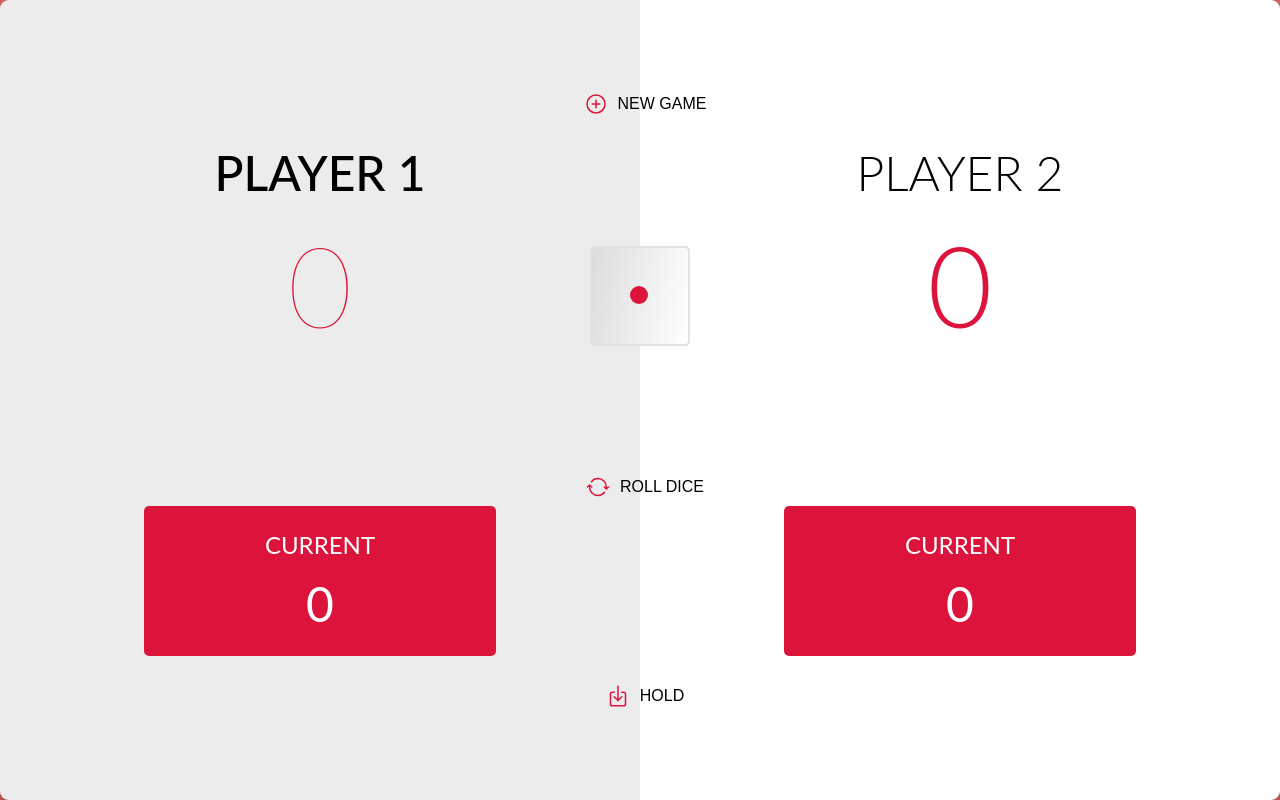
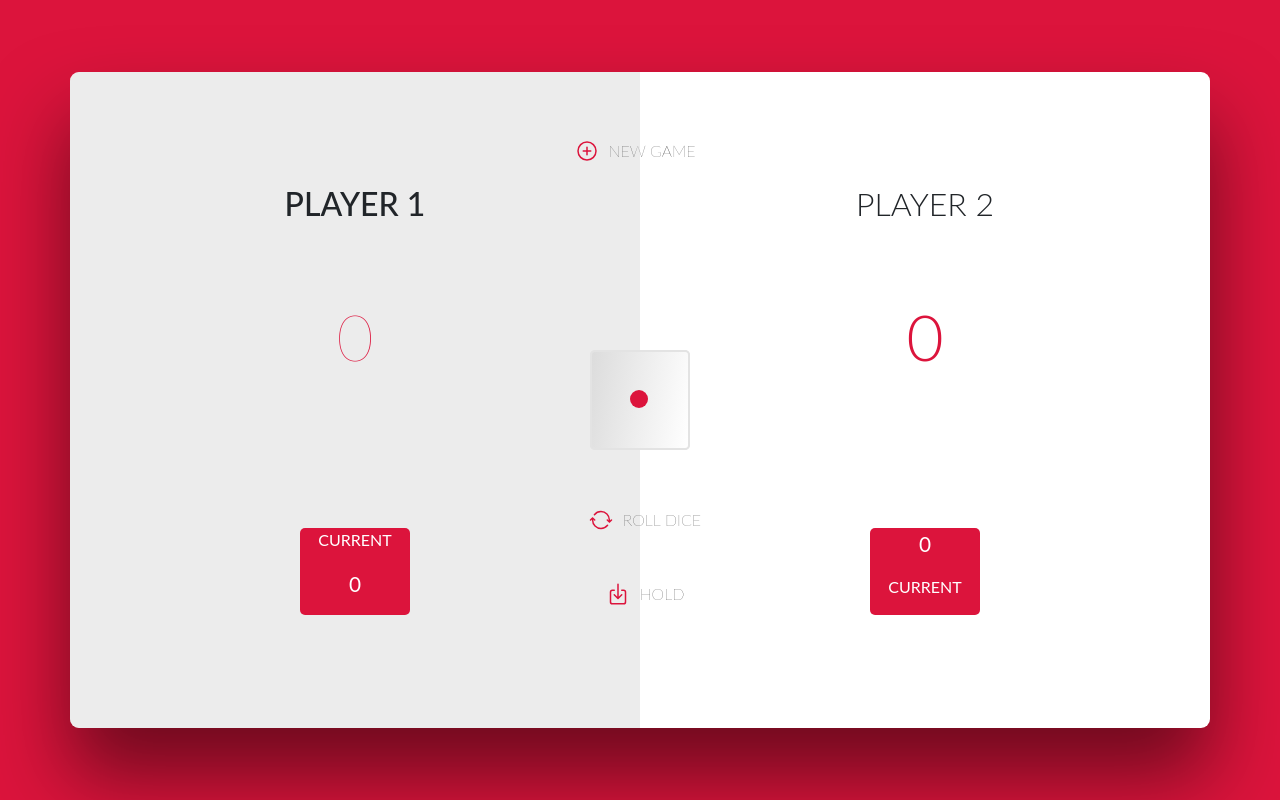
Before and after one commit to Justine-Gar/Projet_Dice-Duel, a plain HTML site: page index.html in a window 1280 px wide. Drawn offline with nearby package versions, Linux system fonts and the light colour scheme.

Commit message:
Update html, css

```diff
--- a/Asset/css/style.css
+++ b/Asset/css/style.css
@@ -10,7 +10,7 @@
 }
 body {
   font-family: 'Lato', sans-serif;
-  background-color: rgb(209, 98, 98);
+  background-color: crimson;
   height: 100vh;
   display: flex;
   align-items: center;
@@ -19,23 +19,24 @@ body {
 }
 
 
-
 /*
   Main style
 */
-main {
-  position: relative;
+.row{
+  height: 100%;
+}
+.container {
   width: 80rem;
-  height: 50rem;
+  height: 41rem;
   background-color: white;
-  box-shadow: 0 3rem 5rem rgba(0, 0, 0, 0.25);
+  box-shadow: 0 3rem 5rem rgba(0, 0, 0, 0.506);
   border-radius: 9px;
   overflow: hidden;
+}
+.diceContainer {
   display: flex;
-}
-.container {
-  display: grid;
-  place-items: center;
+  align-items: center;
+  justify-content: center;
   position: absolute;
   top: 0;
   left: 0;
@@ -44,17 +45,22 @@ main {
 }
 
 
-
 /*
   Player style
 */
-.player {
-  flex: 50%;
+.player1 {
+  text-align: center;
   display: flex;
   flex-direction: column;
   align-items: center;
-  padding: 9rem;
 }
+.player2 {
+  text-align: center;
+  display: flex;
+  flex-direction: column-reverse;
+  align-items: center;
+}
+
 .playerActive {
   background-color: rgba(208, 208, 208, 0.4);
 }
@@ -67,6 +73,14 @@ main {
 .playerActive .current {
   opacity: 1;
 }
+.scorePlayer2 {
+  display: flex;
+  flex-direction: column-reverse;
+}
+.curPlayer2 {
+  display: flex;
+  flex-direction: column-reverse;
+}
 
 
 /*
@@ -74,35 +88,31 @@ main {
 */
 .name {
   position: relative;
-  font-size: 3rem;
+  font-size: 1.5rem;
   font-weight: 300;
   text-transform: uppercase;
   margin-bottom: 1rem;
 }
 .score {
-  font-size: 7rem;
+  font-size: 3rem;
   font-weight:300;
   color: crimson;
-  margin-bottom: auto;
 }
 .current {
   background-color: crimson;
   border-radius: 5px;
   color: white;
-  width: 100%;
-  padding: 1.5rem;
+  width: 100px;
   text-align: center;
 }
 .currentText {
   text-transform: uppercase;
-  margin-bottom: 1rem;
-  font-size: 1.5rem;
+  font-size:  0.8rem;
   color: white;
 }
 .currentScore {
-  font-size: 3rem;
+  font-size: 1rem;
 }
-
 
 
 /*
@@ -201,7 +211,21 @@ main {
 }
 
 
-
+/*
+  position btn
+*/
+.placeBtn {
+  font-size: 0.8rem;
+  display: flex;
+  flex-direction: column;
+  align-items: center;
+  justify-content: center;
+  position: absolute;
+  top: 0;
+  left: -115px;
+  right: 0;
+  bottom: 0;
+}
 /*
   Roll Button style
 */
@@ -212,11 +236,12 @@ main {
   padding: 10px;
 }
 .rollBtn {
+  flex-direction: column;
+  text-transform: uppercase;
+  font-weight: lighter;
   display: flex;
   align-items: center;
-  font-size: 1em;
-  text-transform: uppercase;
-  font-weight: lighter;
+  justify-content: center;
   background-color: rgba(12, 135, 243, 0);
   cursor: pointer;
   color: rgb(0, 0, 0);
@@ -225,11 +250,8 @@ main {
   margin: 35px;
 }
 .rollBtn:hover {
-  font-size: 1.1em;
+  font-weight: 600;
 }
-
-
-
 /*
   NewGame Button style
 */
@@ -240,11 +262,12 @@ main {
   padding: 10px;
 }
 .newBtn {
+  flex-direction: column;
+  text-transform: uppercase;
+  font-weight: lighter;
   display: flex;
   align-items: center;
-  font-size: 1em;
-  text-transform: uppercase;
-  font-weight: lighter;
+  justify-content: center;
   background-color: rgba(12, 135, 243, 0);
   cursor: pointer;
   color: rgb(0, 0, 0);
@@ -253,11 +276,8 @@ main {
   margin: 35px;
 }
 .newBtn:hover {
-  font-size: 1.1em;
+  font-weight: 600;
 }
-
-
-
 /*
   Hold Button style
 */
@@ -268,11 +288,12 @@ main {
   padding: 10px;
 }
 .holdBtn {
+  flex-direction: column;
+  text-transform: uppercase;
+  font-weight: lighter;
   display: flex;
   align-items: center;
-  font-size: 1em;
-  text-transform: uppercase;
-  font-weight: lighter;
+  justify-content: center;
   background-color: rgba(12, 135, 243, 0);
   cursor: pointer;
   color: rgb(0, 0, 0);
@@ -281,5 +302,91 @@ main {
   margin: 35px;
 }
 .holdBtn:hover {
-  font-size: 1.1em;
+  font-weight: 600;
 }
+
+
+/*
+  MediaQ
+*/
+@media screen and (min-width: 768px) {
+  .player2 {
+    text-align: center;
+    display: flex;
+    flex-direction: column;
+    justify-content: space-around;
+  }
+  .player1 {
+    text-align: center;
+    display: flex;
+    flex-direction: column;
+    align-items: center;
+    justify-content: space-around;
+  }
+  .score {
+    position: relative;
+    top: 50px;
+    font-size: 3rem;
+    font-weight:300;
+    color: crimson;
+  }
+  .scorePlayer2 {
+    display: flex;
+    flex-direction: column;
+  }
+  .current2 {
+    display: flex;
+    flex-direction: column;
+  }
+  .placeBtn {
+    font-size: 1rem;
+    top: 0;
+    left: 0;
+    right: 0;
+    bottom: 0;
+  }
+  .holdBtn {
+    flex-direction: row;
+    position: relative;
+    bottom: -60px;
+  }
+  .rollBtn {
+    flex-direction: row;
+    position: relative;
+    bottom: -120px;
+  }
+  .newBtn {
+    flex-direction: row;
+    position: relative;
+    top: -115px;
+    right: 10px;
+  }
+  .name {
+    position: relative;
+    font-size: 2rem;
+    font-weight: 300;
+    text-transform: uppercase;
+    margin-bottom: 1rem;
+  }
+  .score {
+    font-size: 4rem;
+    font-weight:300;
+    color: crimson;
+  }
+  .current {
+    background-color: crimson;
+    border-radius: 5px;
+    color: white;
+    width: 110px;
+    text-align: center;
+  }
+  .currentText {
+    text-transform: uppercase;
+    font-size:  1rem;
+    color: white;
+  }
+  .currentScore {
+    font-size: 1.3rem;
+  }
+
+}
--- a/index.html
+++ b/index.html
@@ -4,32 +4,42 @@
   <head>
     <meta charset="UTF-8">
     <meta name="viewport" content="width=device-width, initial-scale=1.0">
-    <title>Duel-Dice</title>
-    <link rel="stylesheet" href="Asset/css/style.css">
+    <title>DiceDuel</title>
+    <!--cdn Boostrap-->
+    <link href="https://cdn.jsdelivr.net/npm/bootstrap@5.3.2/dist/css/bootstrap.min.css" rel="stylesheet" integrity="sha384-T3c6CoIi6uLrA9TneNEoa7RxnatzjcDSCmG1MXxSR1GAsXEV/Dwwykc2MPK8M2HN" crossorigin="anonymous">
+    <!--main styling file-->
+    <link type="text/css" rel="stylesheet" href="Asset/css/style.css">
+
   </head>
+  <body>
 
-  <body>
-    <main>
-      <section class="player playerActive">
+    <main class="container">
+      <div class="row">
+        <section class="col-sm-12 col-md-6 player1 playerActive p-4">
+            <div class="scorePlayer1">
                 <h2 class="name" id="">Player 1</h2>
                 <p class="score">0</p>
-        <div class="current">
-          <p class="currentText">current</p>
-          <p class="currentScore">0</p>
             </div>
-      </section>
-      <section class="player">
-        <h2 class="name">Player 2</h2>
-        <p class="score">0</p>
-        <div class="current">
+            <div class="current curPlayer1">
                 <p class="currentText">current</p>
                 <p class="currentScore">0</p>
           </div>
         </section>
 
-      <div class="container">
+        <section class="col-sm-12 col-md-6 player2 p-4">
+            <div class="scorePlayer2">
+                <h2 class="name" id="">Player 2</h2>
+                <p class="score">0</p>
+            </div>
+            <div class="current curPlayer2">
+                <p class="currentText">current</p>
+                <p class="currentScore">0</p>
+            </div>
+        </section>
 
-        <button class="newBtn"><ion-icon name="add-circle-outline"></ion-icon>new game</button>
+
+        <div class="diceContainer">
+
 
             <div class="dice">
               <div class="face front"></div>
@@ -40,18 +50,21 @@
               <div class="face left"></div>
             </div>
 
+
+        </div>
+
+        <div class="placeBtn">
+          <button class="newBtn"><ion-icon name="add-circle-outline"></ion-icon>new game</button>
           <button class="rollBtn"><ion-icon name="sync-outline"></ion-icon>roll dice</button>
           <button class="holdBtn"><ion-icon name="download-outline"></ion-icon>hold</button>
+        </div>
       </div>
 
     </main>
 
 
-
-
-
-
     <script src="Asset/js/script.js"></script>
+    <script src="https://cdn.jsdelivr.net/npm/bootstrap@5.3.2/dist/js/bootstrap.bundle.min.js" integrity="sha384-C6RzsynM9kWDrMNeT87bh95OGNyZPhcTNXj1NW7RuBCsyN/o0jlpcV8Qyq46cDfL" crossorigin="anonymous"></script>
     <script type="module" src="https://unpkg.com/ionicons@7.1.0/dist/ionicons/ionicons.esm.js"></script>
     <script nomodule src="https://unpkg.com/ionicons@7.1.0/dist/ionicons/ionicons.js"></script>
   </body>
```
Lines whose indentation alone changed are shown as unchanged.
